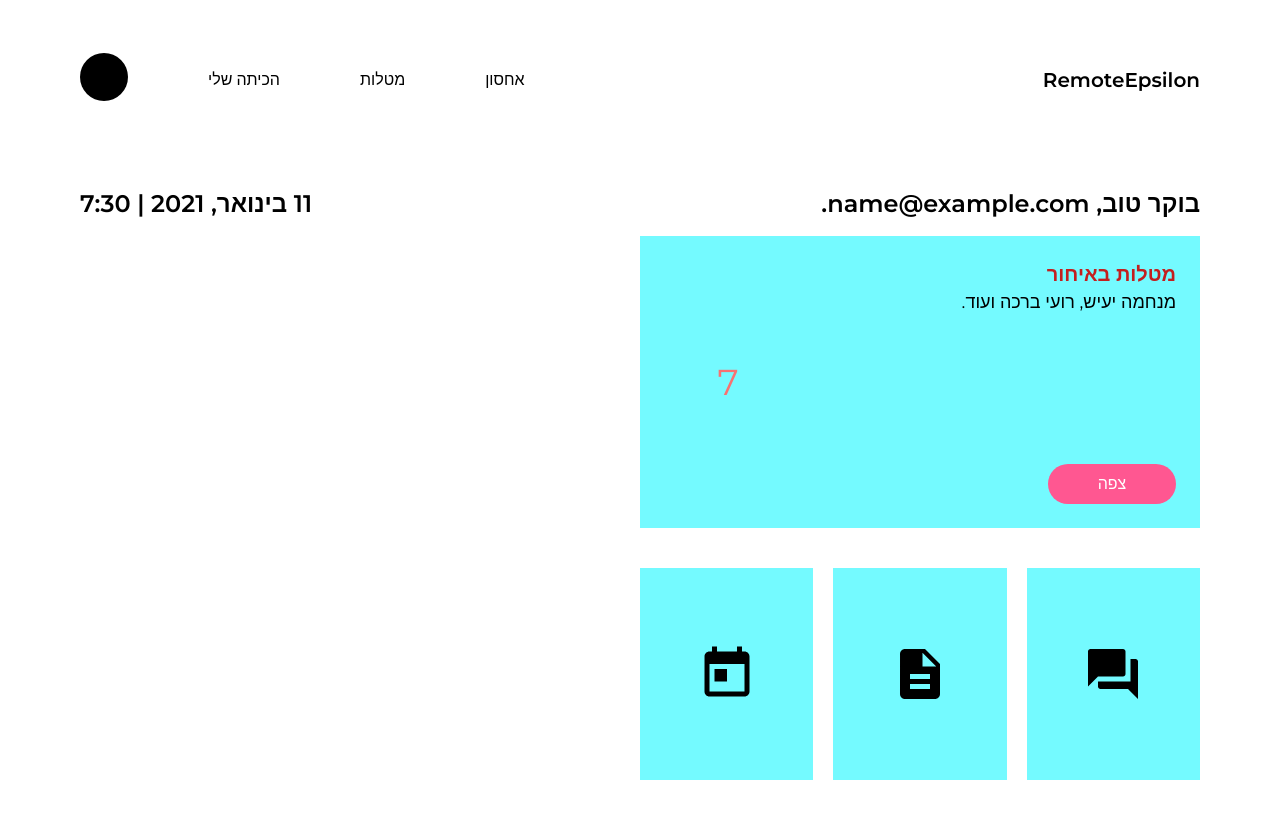
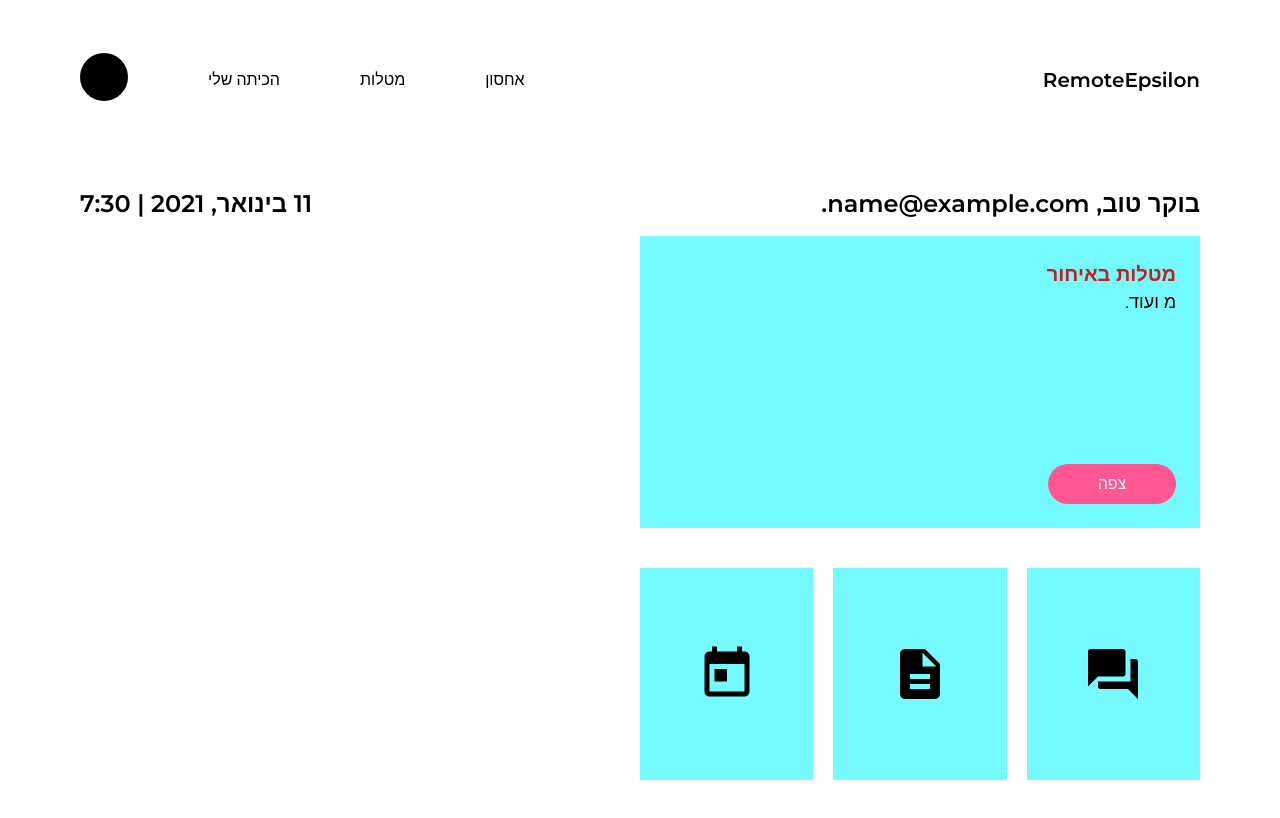
Before and after one commit to ilayalmalem/RemoteEpsilon-Frontend, a React (Create React App) app: page / in a window 1280 px wide. Built offline with nearby package versions, Linux system fonts and the light colour scheme; no server answers; sample sign-in values are in the browser's storage; what jss-rtl would draw is missing.

Commit message:
v1.4.0+2
* Added overdue assignment count, and assignment owner names.

```diff
--- a/src/Pages/AssignmentsOverdue.js
+++ b/src/Pages/AssignmentsOverdue.js
@@ -11,7 +11,7 @@ export default function AssignmentsOverdue(props) {
 
 
     useEffect(() => {
-        axios.get(`${GlobalsService.baseAPIURL}/assignments`)
+        axios.get(`${GlobalsService.baseAPIURL}/assignments/overdue`)
             .then(res => {
                 setAssignments(res.data.data);
             })
--- a/src/Pages/Dashboard.js
+++ b/src/Pages/Dashboard.js
@@ -1,6 +1,6 @@
 import AuthService from '../services/AuthService';
 import DateService from "../services/DateService";
-import {useState} from "react";
+import {useEffect, useState} from "react";
 import '../Styles/dashboard.scss';
 import QuestionAnswerIcon from '@material-ui/icons/QuestionAnswer';
 import DescriptionIcon from '@material-ui/icons/Description';
@@ -8,14 +8,29 @@ import TodayIcon from '@material-ui/icons/Today';
 import {Tooltip} from "@material-ui/core";
 import GlobalsService from "../services/GlobalsService";
 import {Link} from 'react-router-dom';
+import axios from "axios";
 
 export default function Dashboard() {
     const [date, setDate] = useState(new Date(Date.now()));
+    const [overdueAssignmentsCount, setOverdueAssignmentsCount] = useState(null);
+    const [overdueAssignments, setOverdueAssignments] = useState([]);
 
     setInterval(() => {
         setDate(() => new Date(Date.now()))
 
     }, GlobalsService.settings.clockTickRate)
+
+    useEffect(() => {
+        axios.get(`${GlobalsService.baseAPIURL}/assignments/overdue`)
+            .then(res => {
+                const data = res.data.data.slice(0, 2);
+                setOverdueAssignmentsCount(res.data.count);
+                const unique = [...new Map(data.map(item =>
+                    [item['email'], item])).values()];
+
+                setOverdueAssignments(unique)
+            })
+    }, [])
 
     const user = AuthService.getUser();
     return (
@@ -35,14 +50,14 @@ export default function Dashboard() {
                     <div className="assignments-overdue flex p-6 w-full h-3/6">
                         <div className="left-side flex flex-col w-1/2 h-full">
                             <div className="title font-semibold text-xl">מטלות באיחור</div>
-                            <div className="by text-lg">מנחמה יעיש, רועי ברכה ועוד.</div>
+                            <div className="by text-lg">מ{overdueAssignments && overdueAssignments.map((assignment, index) => `${assignment.user.email}`) } ועוד.</div>
                             <Link className="mt-auto w-1/2 mb-0" to="/assignments/overdue">
                                 <button className="review-btn w-full py-2 outline-none text-white rounded-full">צפה</button>
                             </Link>
                         </div>
 
                         <div className="right-side w-3/12 mr-auto h-full flex justify-center items-center">
-                            <div className="assignment-count font-normal text-red-400 text-4xl">7</div>
+                            <div className="assignment-count font-normal text-red-400 text-4xl">{overdueAssignmentsCount}</div>
                         </div>
                     </div>
 
```
Also changed, not shown: 1 other file (tests, documents, lock files or other folders).
